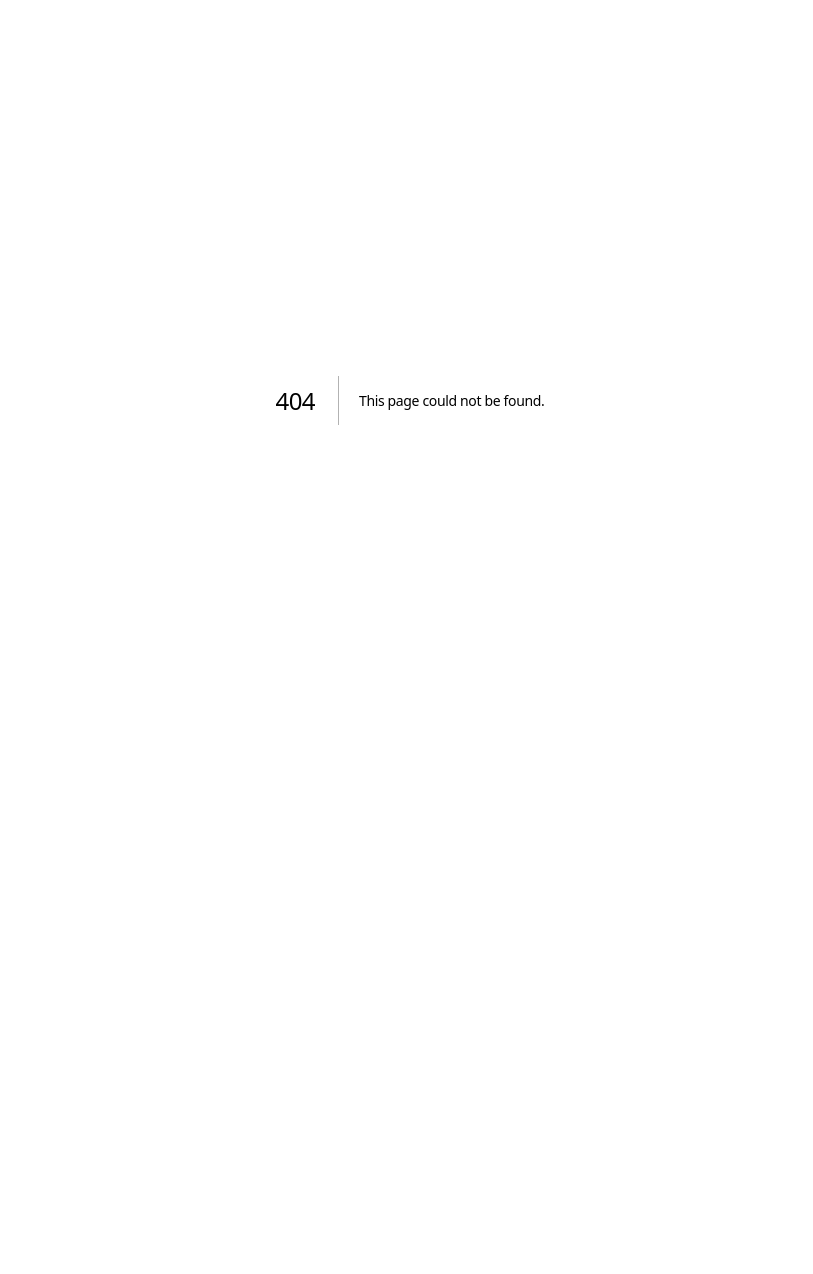
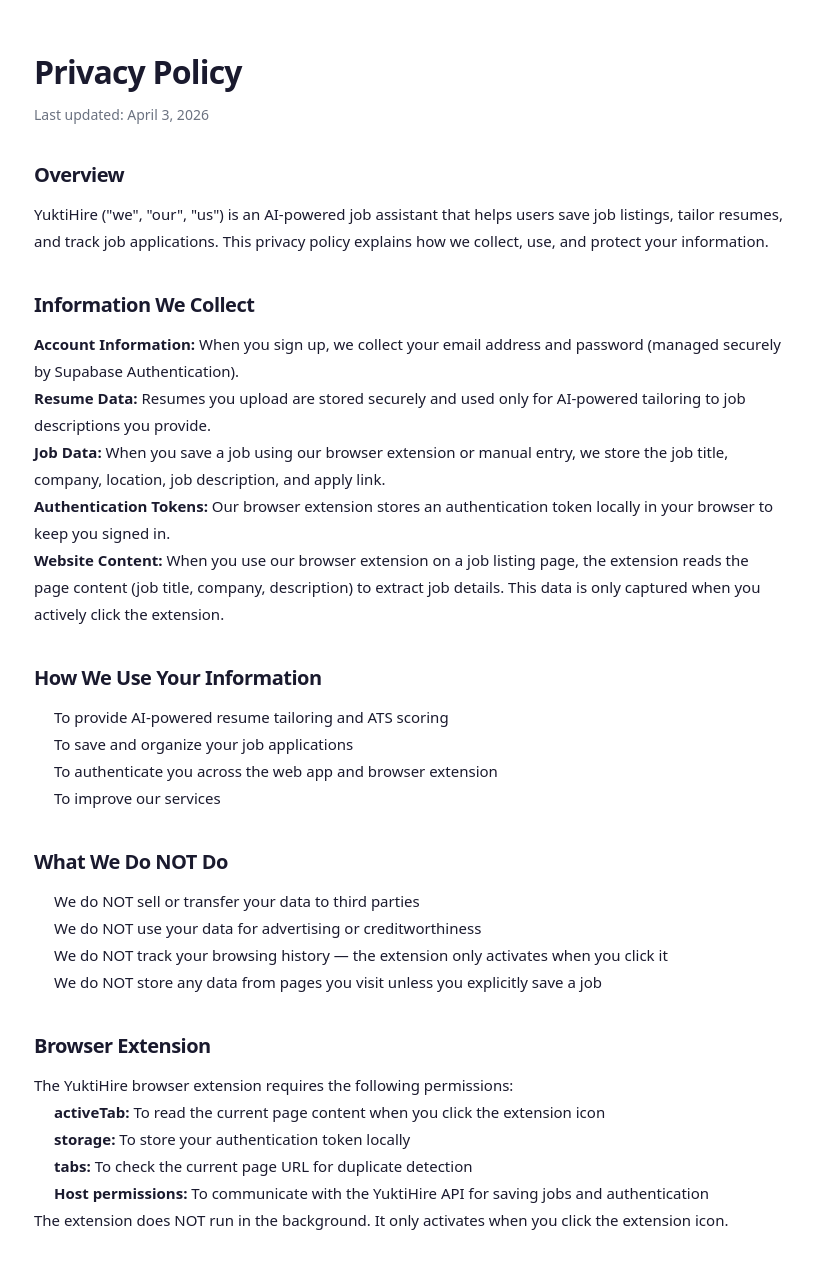
Before and after one commit to kolakrishna264/yuktihire, a Next.js app in the folder apps/web/: page /privacy in a window 1280 px wide. Before the commit this address had no page. Shown: the top 1274 px of the page, without its empty margins (230-1043 px from the left). Before the commit the page ends 800 px from the top, so only its background shows below. Built offline with nearby package versions, Linux system fonts and the light colour scheme.

Commit message:
Add privacy policy page for Chrome Web Store submission

```diff
--- /dev/null
+++ b/apps/web/app/privacy/page.tsx
@@ -0,0 +1,73 @@
+export const metadata = { title: "Privacy Policy — YuktiHire" }
+
+export default function PrivacyPage() {
+  return (
+    <div style={{ maxWidth: 800, margin: "0 auto", padding: "48px 24px", fontFamily: "system-ui, sans-serif", color: "#1a1a2e" }}>
+      <h1 style={{ fontSize: 32, fontWeight: 800, marginBottom: 8 }}>Privacy Policy</h1>
+      <p style={{ color: "#6b7280", marginBottom: 32, fontSize: 14 }}>Last updated: April 3, 2026</p>
+
+      <div style={{ lineHeight: 1.8, fontSize: 15 }}>
+        <h2 style={{ fontSize: 20, fontWeight: 700, marginTop: 32, marginBottom: 8 }}>Overview</h2>
+        <p>
+          YuktiHire ("we", "our", "us") is an AI-powered job assistant that helps users save job listings,
+          tailor resumes, and track job applications. This privacy policy explains how we collect, use, and
+          protect your information.
+        </p>
+
+        <h2 style={{ fontSize: 20, fontWeight: 700, marginTop: 32, marginBottom: 8 }}>Information We Collect</h2>
+        <p><strong>Account Information:</strong> When you sign up, we collect your email address and password (managed securely by Supabase Authentication).</p>
+        <p><strong>Resume Data:</strong> Resumes you upload are stored securely and used only for AI-powered tailoring to job descriptions you provide.</p>
+        <p><strong>Job Data:</strong> When you save a job using our browser extension or manual entry, we store the job title, company, location, job description, and apply link.</p>
+        <p><strong>Authentication Tokens:</strong> Our browser extension stores an authentication token locally in your browser to keep you signed in.</p>
+        <p><strong>Website Content:</strong> When you use our browser extension on a job listing page, the extension reads the page content (job title, company, description) to extract job details. This data is only captured when you actively click the extension.</p>
+
+        <h2 style={{ fontSize: 20, fontWeight: 700, marginTop: 32, marginBottom: 8 }}>How We Use Your Information</h2>
+        <ul style={{ paddingLeft: 20 }}>
+          <li>To provide AI-powered resume tailoring and ATS scoring</li>
+          <li>To save and organize your job applications</li>
+          <li>To authenticate you across the web app and browser extension</li>
+          <li>To improve our services</li>
+        </ul>
+
+        <h2 style={{ fontSize: 20, fontWeight: 700, marginTop: 32, marginBottom: 8 }}>What We Do NOT Do</h2>
+        <ul style={{ paddingLeft: 20 }}>
+          <li>We do NOT sell or transfer your data to third parties</li>
+          <li>We do NOT use your data for advertising or creditworthiness</li>
+          <li>We do NOT track your browsing history — the extension only activates when you click it</li>
+          <li>We do NOT store any data from pages you visit unless you explicitly save a job</li>
+        </ul>
+
+        <h2 style={{ fontSize: 20, fontWeight: 700, marginTop: 32, marginBottom: 8 }}>Browser Extension</h2>
+        <p>
+          The YuktiHire browser extension requires the following permissions:
+        </p>
+        <ul style={{ paddingLeft: 20 }}>
+          <li><strong>activeTab:</strong> To read the current page content when you click the extension icon</li>
+          <li><strong>storage:</strong> To store your authentication token locally</li>
+          <li><strong>tabs:</strong> To check the current page URL for duplicate detection</li>
+          <li><strong>Host permissions:</strong> To communicate with the YuktiHire API for saving jobs and authentication</li>
+        </ul>
+        <p>The extension does NOT run in the background. It only activates when you click the extension icon.</p>
+
+        <h2 style={{ fontSize: 20, fontWeight: 700, marginTop: 32, marginBottom: 8 }}>Data Storage and Security</h2>
+        <p>
+          Your data is stored securely using Supabase (PostgreSQL database with row-level security).
+          Authentication is handled by Supabase Auth with encrypted passwords.
+          All API communication uses HTTPS.
+        </p>
+
+        <h2 style={{ fontSize: 20, fontWeight: 700, marginTop: 32, marginBottom: 8 }}>Data Deletion</h2>
+        <p>
+          You can delete your account and all associated data at any time by contacting us.
+          When you delete a job or resume from the dashboard, it is permanently removed from our database.
+        </p>
+
+        <h2 style={{ fontSize: 20, fontWeight: 700, marginTop: 32, marginBottom: 8 }}>Contact</h2>
+        <p>
+          If you have questions about this privacy policy, contact us at:{" "}
+          <a href="mailto:mohankrishna0089@gmail.com" style={{ color: "#6c63ff" }}>mohankrishna0089@gmail.com</a>
+        </p>
+      </div>
+    </div>
+  )
+}
```
